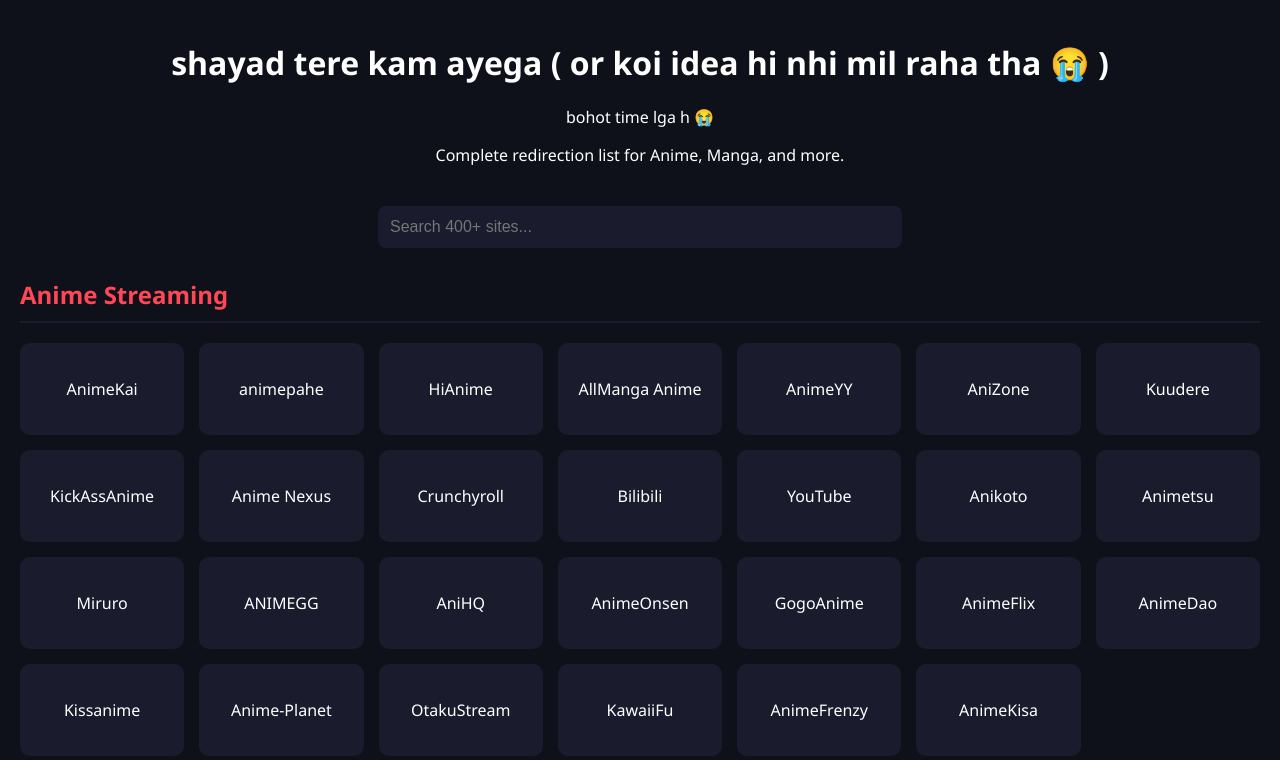
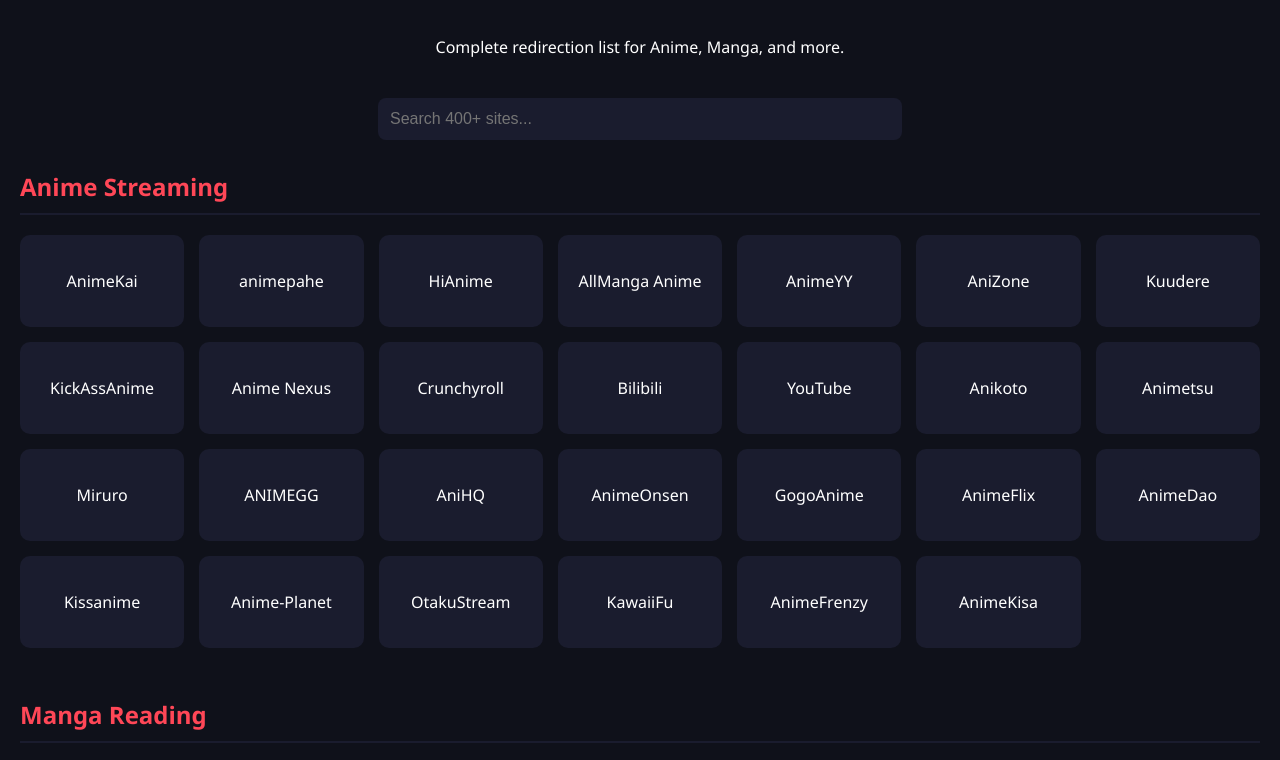
Before and after one commit to baap21560-blip/birthday-gift-, a plain HTML site: page index.html in a window 1280 px wide. Shown: the top 760 px of the page. Drawn offline with Linux system fonts and the light colour scheme.

Commit message:
Update index.html

```diff
--- a/index.html
+++ b/index.html
@@ -62,8 +62,6 @@
 <body>
 
 <header>
-    <h1>shayad tere kam ayega ( or koi idea hi nhi mil raha tha 😭 )</h1>
-    <p>bohot time lga h 😭</p>
     <p>Complete redirection list for Anime, Manga, and more.</p>
 </header>
 
```
